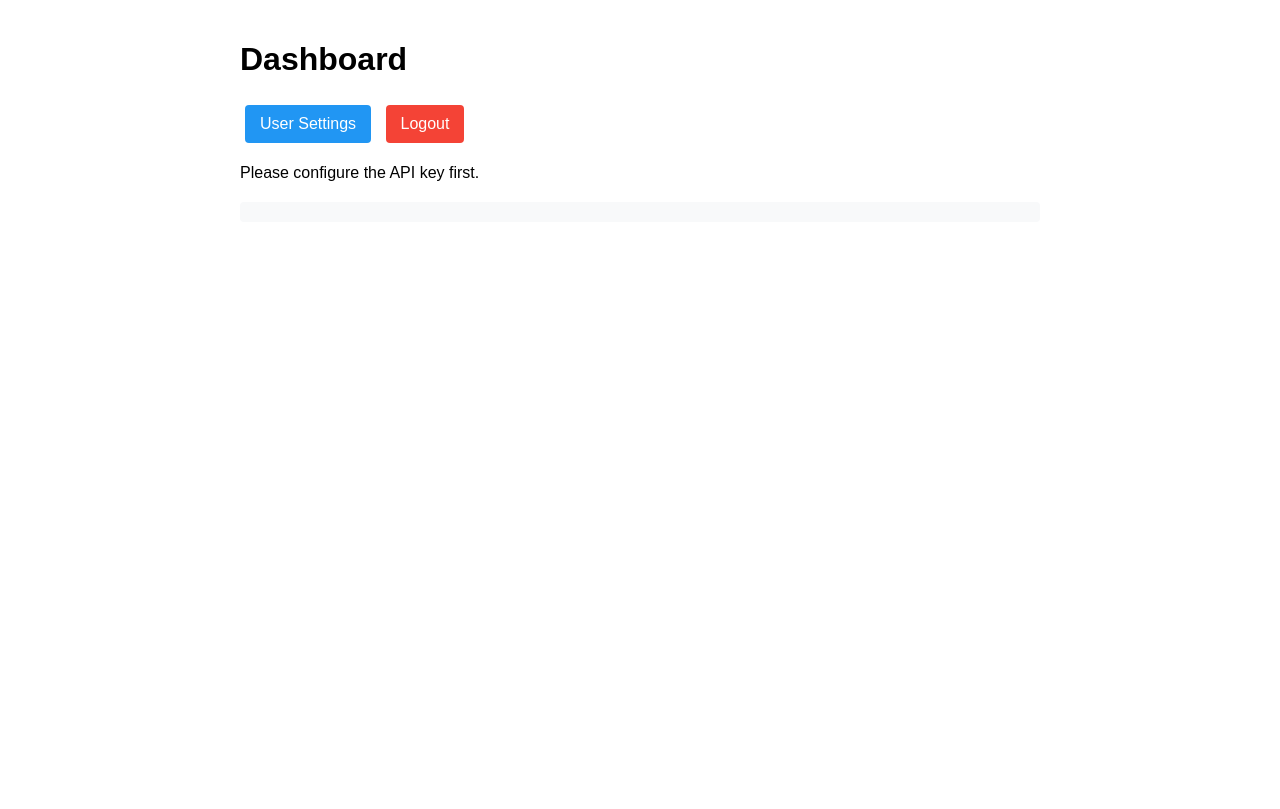
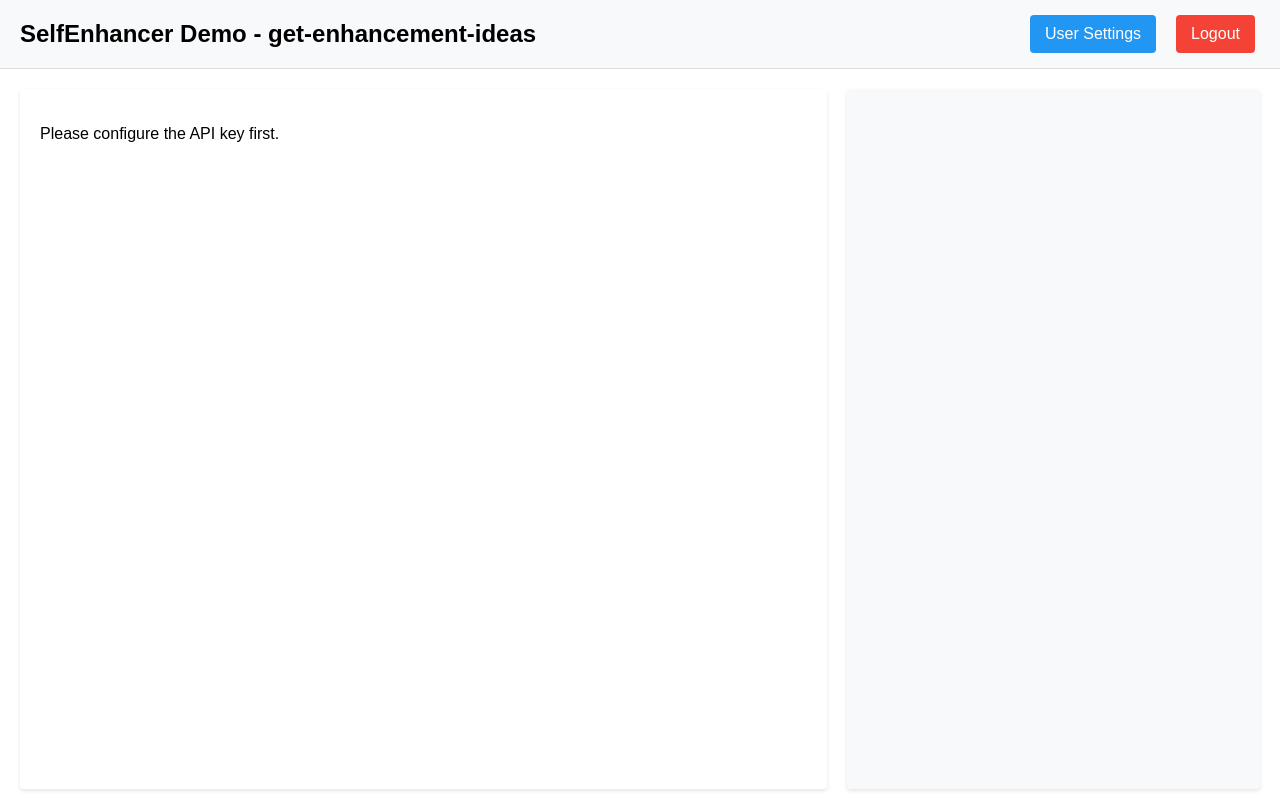
Before and after one commit to AntonKettner/SelfEnhancer, a Flask app: template templates/dashboard.html in a window 1280 px wide. Before the commit the page ends 181 px from the top, so only its background shows below. Run offline with Flask 3, Linux system fonts and the light colour scheme; the template is opened without the code that fills it, so the values that code supplies are empty; parts of the project's set-up code (start-up, migrations or seed data) failed here and were passed over.

Commit message:
restructured main page and added adding other users feature

```diff
--- a/templates/dashboard.html
+++ b/templates/dashboard.html
@@ -1,13 +1,55 @@
 <!DOCTYPE html>
 <html>
 <head>
-    <title>Dashboard</title>
+    <title>SelfEnhancer Demo - get-enhancement-ideas</title>
     <style>
         body {
             font-family: Arial, sans-serif;
-            max-width: 800px;
-            margin: 0 auto;
+            margin: 0;
+            padding: 0;
+            height: 100vh;
+            overflow: hidden;
+        }
+        .nav-bar {
+            background-color: #f8f9fa;
+            padding: 10px 20px;
+            display: flex;
+            justify-content: space-between;
+            align-items: center;
+            border-bottom: 1px solid #ddd;
+        }
+        .nav-title {
+            font-size: 1.5em;
+            margin: 0;
+        }
+        .nav-buttons {
+            display: flex;
+            gap: 10px;
+        }
+        .main-content {
+            display: flex;
+            height: calc(100vh - 60px);
             padding: 20px;
+            gap: 20px;
+            box-sizing: border-box;
+        }
+        .main-section {
+            flex: 2;
+            overflow-y: auto;
+            padding: 20px;
+            background-color: white;
+            border-radius: 4px;
+            box-shadow: 0 2px 4px rgba(0,0,0,0.1);
+        }
+        .log-section {
+            flex: 1;
+            background-color: rgba(248, 249, 250, 0.9);
+            padding: 15px;
+            border-radius: 4px;
+            overflow-y: auto;
+            font-family: monospace;
+            white-space: pre-wrap;
+            box-shadow: 0 2px 4px rgba(0,0,0,0.1);
         }
         .button {
             display: inline-block;
@@ -35,14 +77,6 @@
         .button.settings:hover {
             background-color: #0b7dda;
         }
-        .output {
-            margin-top: 20px;
-            padding: 10px;
-            background-color: #f8f9fa;
-            border-radius: 4px;
-            white-space: pre-wrap;
-            font-family: monospace;
-        }
         .flash-message {
             padding: 10px;
             margin-bottom: 20px;
@@ -59,10 +93,41 @@
         .file-input {
             margin: 10px 0;
         }
+        .enhancement-list {
+            display: flex;
+            flex-direction: column;
+            gap: 20px;
+            margin-top: 20px;
+        }
+        .enhancement-item {
+            background: white;
+            padding: 20px;
+            border-radius: 8px;
+            box-shadow: 0 2px 4px rgba(0,0,0,0.1);
+        }
+        .enhancement-item h3 {
+            margin-top: 0;
+            color: #2196F3;
+        }
+        .enhancement-item pre {
+            background: #f8f9fa;
+            padding: 15px;
+            border-radius: 4px;
+            overflow-x: auto;
+        }
     </style>
 </head>
 <body>
-    <h1>Dashboard</h1>
+    <div class="nav-bar">
+        <h1 class="nav-title">SelfEnhancer Demo - get-enhancement-ideas</h1>
+        <div class="nav-buttons">
+            {% if is_admin %}
+                <a href="{{ url_for('auth.manage_api_key') }}" class="button">Manage API Key</a>
+            {% endif %}
+            <a href="{{ url_for('auth.user_settings') }}" class="button settings">User Settings</a>
+            <a href="{{ url_for('auth.logout') }}" class="button logout">Logout</a>
+        </div>
+    </div>
 
     {% with messages = get_flashed_messages() %}
         {% if messages %}
@@ -72,13 +137,9 @@
         {% endif %}
     {% endwith %}
 
-    {% if is_admin %}
-        <a href="{{ url_for('auth.manage_api_key') }}" class="button">Manage API Key</a>
-    {% endif %}
-
-    <a href="{{ url_for('auth.user_settings') }}" class="button settings">User Settings</a>
-    <a href="{{ url_for('auth.logout') }}" class="button logout">Logout</a>
-
+    <div class="main-content">
+        <div class="main-section">
+            <div id="enhancement-ideas"></div>
             {% if api_key_configured %}
             <div class="upload-section">
                 <h3>Get Enhancement Ideas for Your Codebase</h3>
@@ -93,8 +154,9 @@
             {% else %}
             <p>Please configure the API key first.</p>
             {% endif %}
-
-    <div id="output" class="output"></div>
+        </div>
+        <div class="log-section" id="output"></div>
+    </div>
 
     <script>
         async function handleUploadAndEnhancement(event) {
@@ -121,8 +183,32 @@
                 const eventSource = new EventSource('/run-enhancement');
 
                 eventSource.onmessage = function(event) {
-                    output.textContent += event.data + '\n';
-                    output.scrollTop = output.scrollHeight;
+                    const logSection = document.getElementById('output');
+                    const enhancementSection = document.getElementById('enhancement-ideas');
+                    logSection.textContent += event.data + '\n';
+                    logSection.scrollTop = logSection.scrollHeight;
+
+                    // Try to parse the data as JSON to check if it's the final enhancement ideas
+                    try {
+                        const jsonData = JSON.parse(event.data);
+                        if (jsonData.enhancements) {
+                            // Format and display enhancement ideas
+                            enhancementSection.innerHTML = `
+                                <h2>Enhancement Ideas</h2>
+                                <div class="enhancement-list">
+                                    ${jsonData.enhancements.map((idea, index) => `
+                                        <div class="enhancement-item">
+                                            <h3>${index + 1}. ${idea.title || 'Enhancement Idea'}</h3>
+                                            <p>${idea.description || idea}</p>
+                                            ${idea.implementation ? `<pre><code>${idea.implementation}</code></pre>` : ''}
+                                        </div>
+                                    `).join('')}
+                                </div>
+                            `;
+                        }
+                    } catch (e) {
+                        // Not JSON data, just log output
+                    }
                 };
 
                 eventSource.onerror = function(event) {
```
Also changed, not shown: app_src/auth.py (+67 -32 lines), templates/settings.html (+26 -1 lines). Lines whose indentation alone changed are shown as unchanged.
